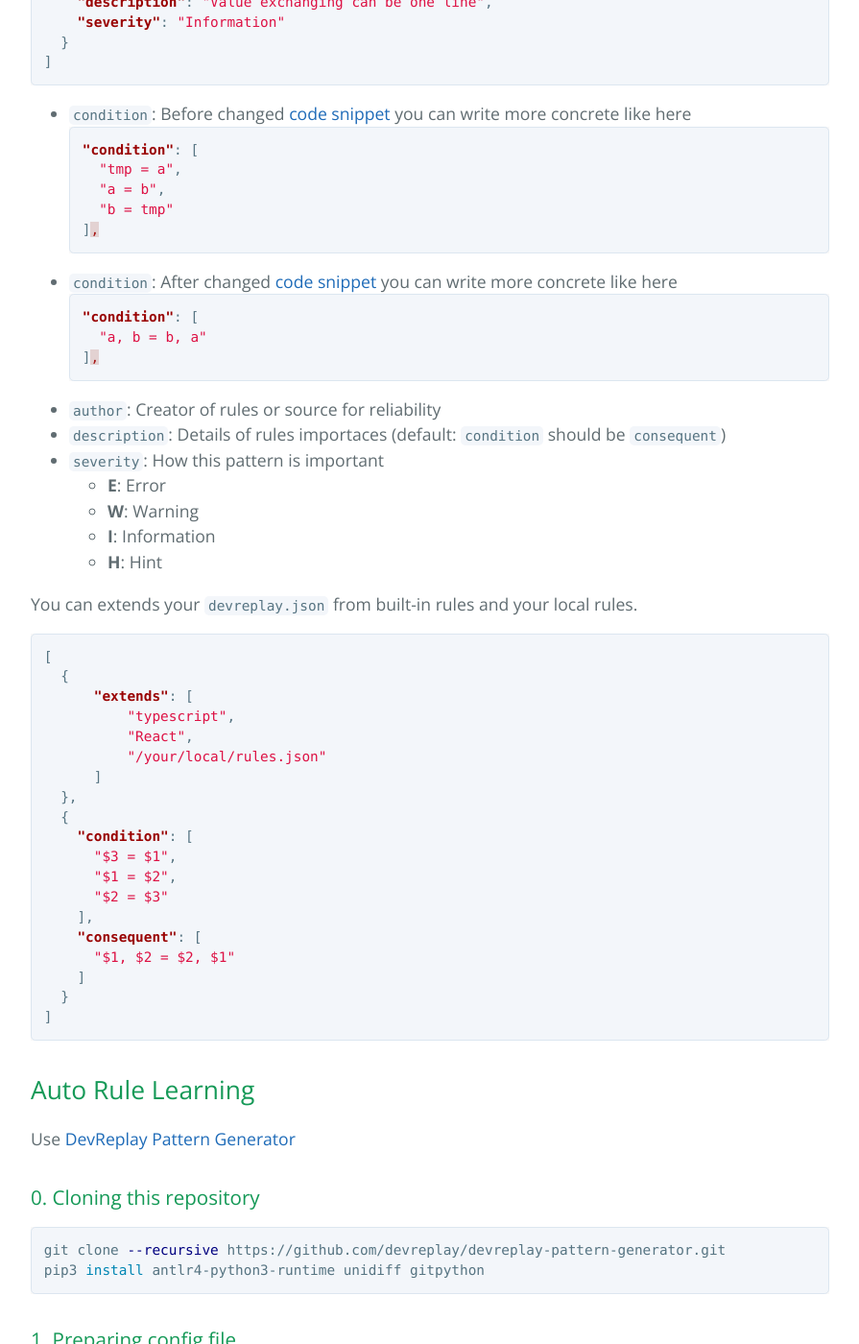
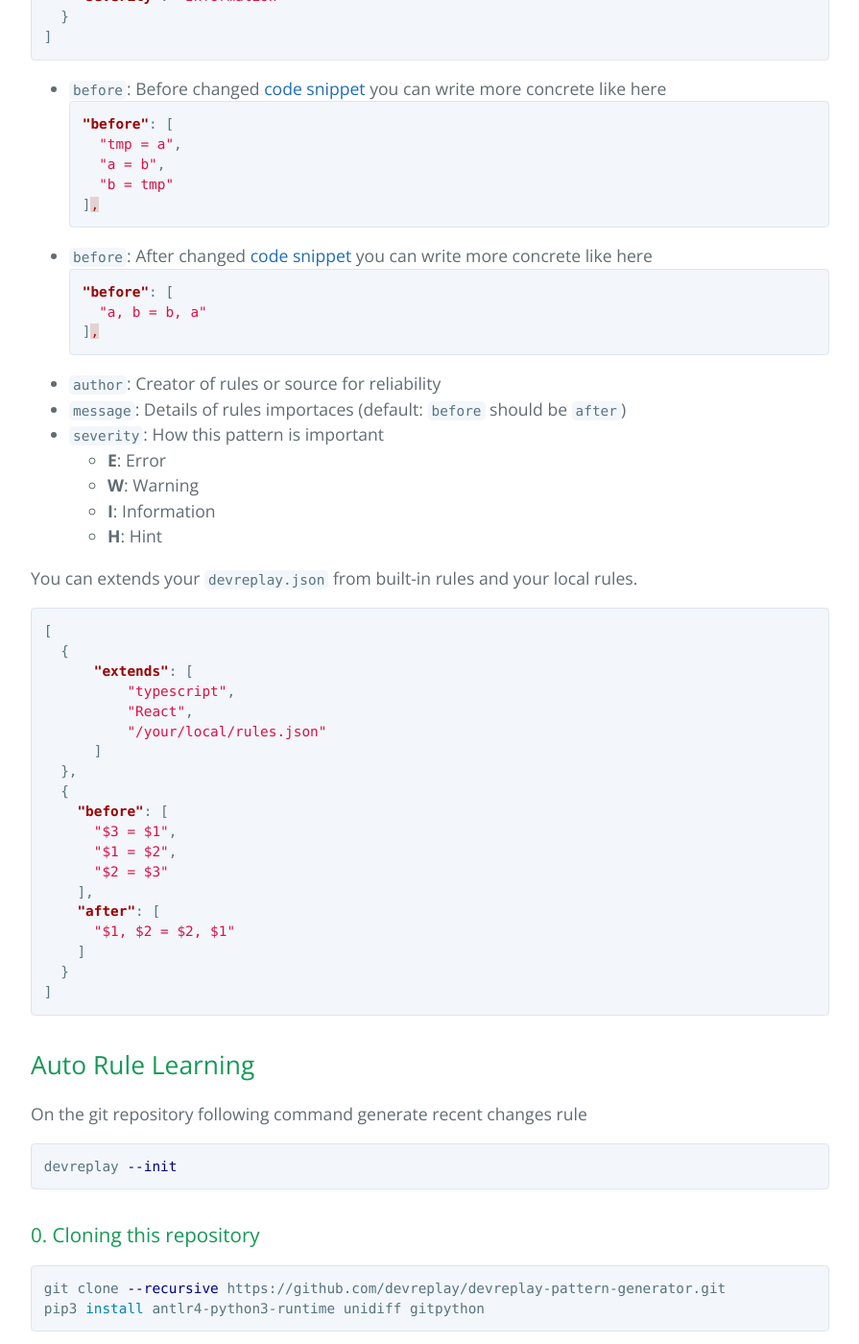
Before and after one commit to devreplay/devreplay.github.io, a Jekyll site: the page built from docs.md, in a window 1280 px wide and 1400 px high, scrolled down 1628 px. Shown: the whole window at 96% size, without its empty margins (192-1087 px from the left). Built offline with Jekyll 4.4.1, drawn with Linux system fonts in a browser that asks for light colours; some of the changed text lies outside the part shown.

Commit message:
update dependencies and devreplay functions

````diff
--- a/docs.md
+++ b/docs.md
@@ -48,36 +47,36 @@ Here is the example.
 ```json
 [
   {
-    "condition": [
+    "before": [
       "$3 = $1",
       "$1 = $2",
       "$2 = $3"
     ],
-    "consequent": [
+    "after": [
       "$1, $2 = $2, $1"
     ],
     "author": "Yuki Ueda",
-    "description": "Value exchanging can be one line",
+    "message": "Value exchanging can be one line",
     "severity": "Information"
   }
 ]
 ```
-* `condition`: Before changed [code snippet](https://macromates.com/manual/en/snippets) you can write more concrete like here
+* `before`: Before changed [code snippet](https://macromates.com/manual/en/snippets) you can write more concrete like here
 ```json
-"condition": [
+"before": [
     "tmp = a",
     "a = b",
     "b = tmp"
 ],
 ```
-* `condition`: After changed [code snippet](https://macromates.com/manual/en/snippets) you can write more concrete like here
+* `before`: After changed [code snippet](https://macromates.com/manual/en/snippets) you can write more concrete like here
 ```json
-"condition": [
+"before": [
     "a, b = b, a"
 ],
 ```
 * `author`: Creator of rules or source for reliability
-* `description`: Details of rules importaces (default: `condition` should be `consequent`)
+* `message`: Details of rules importaces (default: `before` should be `after`)
 * `severity`: How this pattern is important
     * **E**: Error
     * **W**: Warning
@@ -97,12 +96,12 @@ You can extends your `devreplay.json` from built-in rules and your local rules.
       ]
   },
   {
-    "condition": [
+    "before": [
       "$3 = $1",
       "$1 = $2",
       "$2 = $3"
     ],
-    "consequent": [
+    "after": [
       "$1, $2 = $2, $1"
     ]
   }
@@ -111,7 +110,12 @@ You can extends your `devreplay.json` from built-in rules and your local rules.
 
 ## Auto Rule Learning
 
-Use [DevReplay Pattern Generator](https://github.com/devreplay/devreplay-pattern-generator)
+On the git repository following command generate recent changes rule
+
+```sh
+devreplay --init
+```
+
 
 
 ### 0. Cloning this repository
````
Also changed, not shown: other parts of docs.md (+0 -1 lines), index.md (+2 -2 lines), Gemfile.lock.
